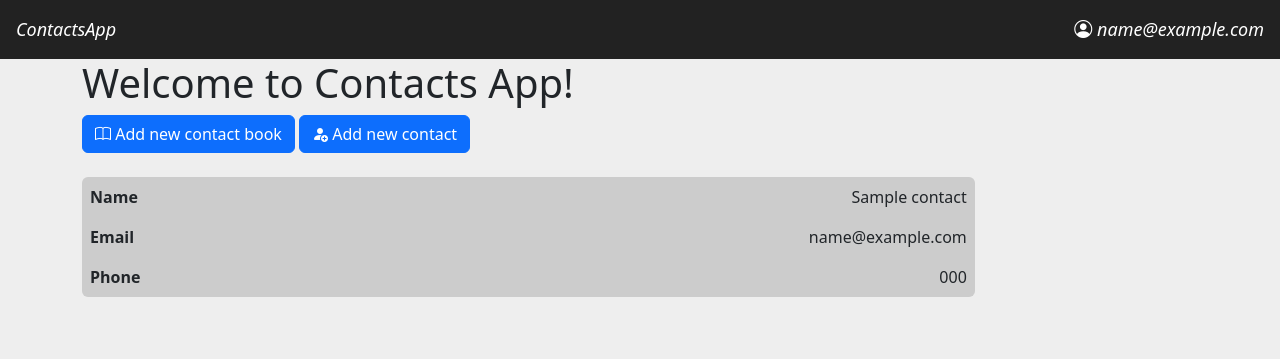
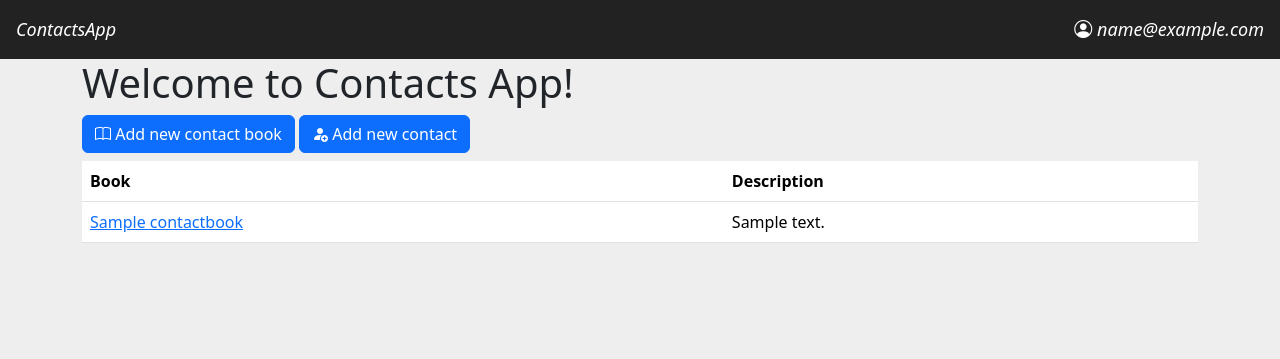
Before and after one commit to Joshun/contacts-app, a Django app: page / in a window 1280 px wide. Shown: the top 359 px of the page. Run offline with Django 5.2, Linux system fonts and the light colour scheme; a user stored in the database is signed in; tables that the repository leaves empty hold one stand-in row (values such as "Sample post").

Commit message:
add contactbook list

```diff
--- /dev/null
+++ b/contactscore/templates/contactscore/components/contactbook_list.html
@@ -0,0 +1,19 @@
+<table class="table mt-2">
+  <thead>
+    <tr>
+      <th>Book</th>
+      <th>Description</th>
+      <th></th>
+    </tr>
+  </thead>
+  <tbody>
+    {% for book in contact_books %}
+    <tr>
+      <!-- TODO: reverse() this -->
+      <td><a href="/view-contactbook/{{ book.id }}">{{ book.name }}</a></td>
+      <td>{{ book.description }} </td>
+      <td></td>
+    </tr>
+    {% endfor %}
+  </tbody>
+</table>
--- /dev/null
+++ b/contactscore/templates/contactscore/contactbook.html
@@ -0,0 +1,6 @@
+{% extends "contactscore/base_template.html" %}
+{% block maincontent %}
+
+Contact book {{ contact_book.name }}
+
+{% endblock %}
--- a/contactscore/templates/contactscore/index.html
+++ b/contactscore/templates/contactscore/index.html
@@ -7,6 +7,7 @@
 
 <a class="btn btn-primary" href="{% url 'add_contact_name' %}"><i class="bi bi-person-fill-add"></i> Add new contact</a>
 
-{% include 'contactscore/components/contact_list.html' with contacts=contacts %}
+{% include 'contactscore/components/contactbook_list.html' with contact_books=contact_books %}
+<!--{% include 'contactscore/components/contact_list.html' with contacts=contacts %}-->
 
 {% endblock %}
--- a/contactscore/views.py
+++ b/contactscore/views.py
@@ -1,10 +1,10 @@
 from django.contrib.auth import authenticate, login
 from django.contrib.auth.decorators import login_required
-from django.shortcuts import render, redirect
+from django.shortcuts import render, redirect, get_object_or_404
 from django.urls import path
 
 from contactscore.forms import ContactForm, ContactBookForm
-from contactscore.models import Contact
+from contactscore.models import Contact, ContactBook
 
 
 # Create your views here.
@@ -24,7 +24,8 @@ def login_view(request):
 @login_required(login_url='login_name')
 def index_view(request):
     contacts = Contact.objects.all()
-    return render(request, "contactscore/index.html", {"user": request.user, "contacts": contacts})
+    contact_books = ContactBook.objects.all()
+    return render(request, "contactscore/index.html", {"user": request.user, "contact_books": contact_books, "contacts": contacts})
 
 
 @login_required(login_url='login_name')
@@ -50,10 +51,16 @@ def add_contactbook_view(request):
     form = ContactBookForm()
     return render(request, "contactscore/form.html", {"user": request.user, "form": form})
 
+@login_required()
+def view_contactbook_view(request, contact_book_id: int):
+    contact_book = get_object_or_404(ContactBook, pk=contact_book_id)
+    return render(request, "contactscore/contactbook.html", {"user": request.user, "contact_book": contact_book})
+
 
 urlpatterns = [
     path("login", login_view, name='login_name'),
     path("", index_view, name='index_name'),
     path("add-contact", add_contact_view, name='add_contact_name'),
     path("add-contactbook", add_contactbook_view, name='add_contactbook_name'),
+    path("view-contactbook/<int:contact_book_id>", view_contactbook_view, name='view_contactbook_name')
 ]
```
